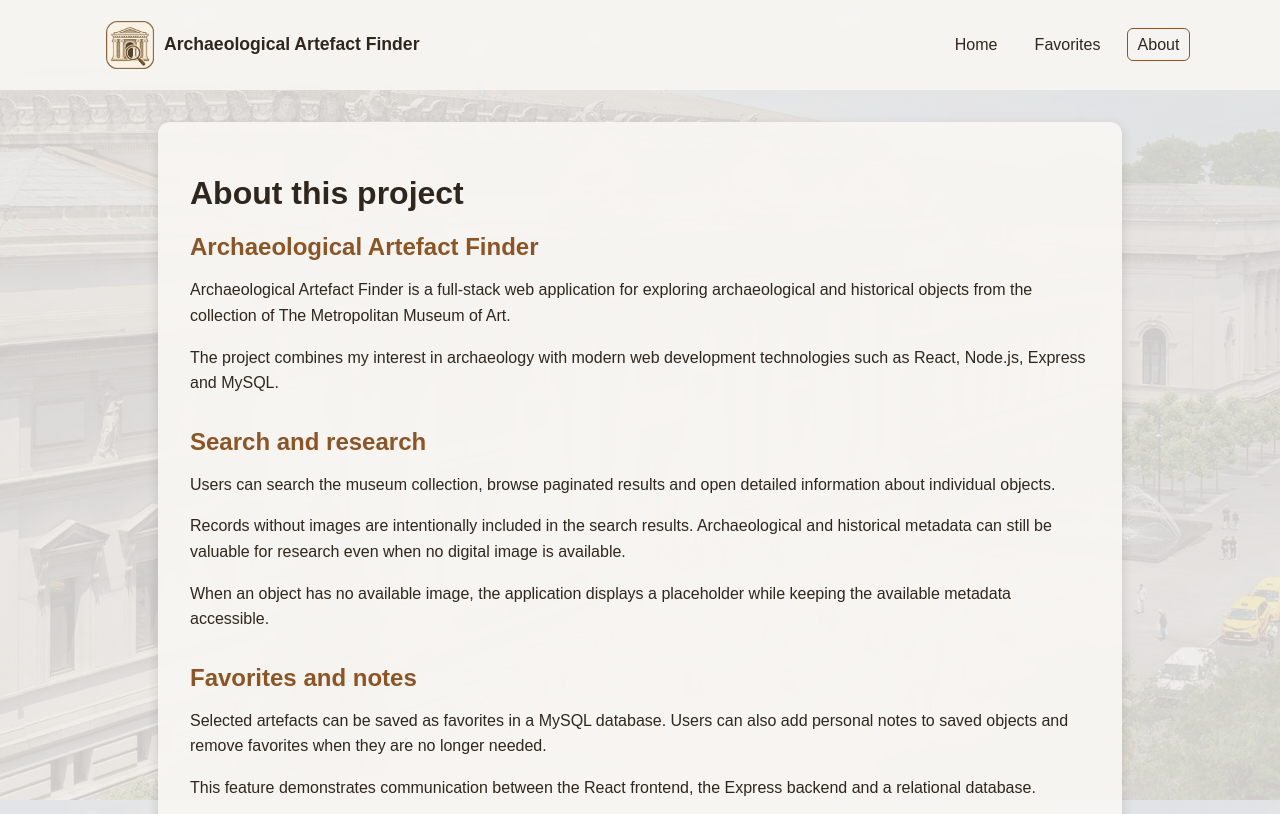
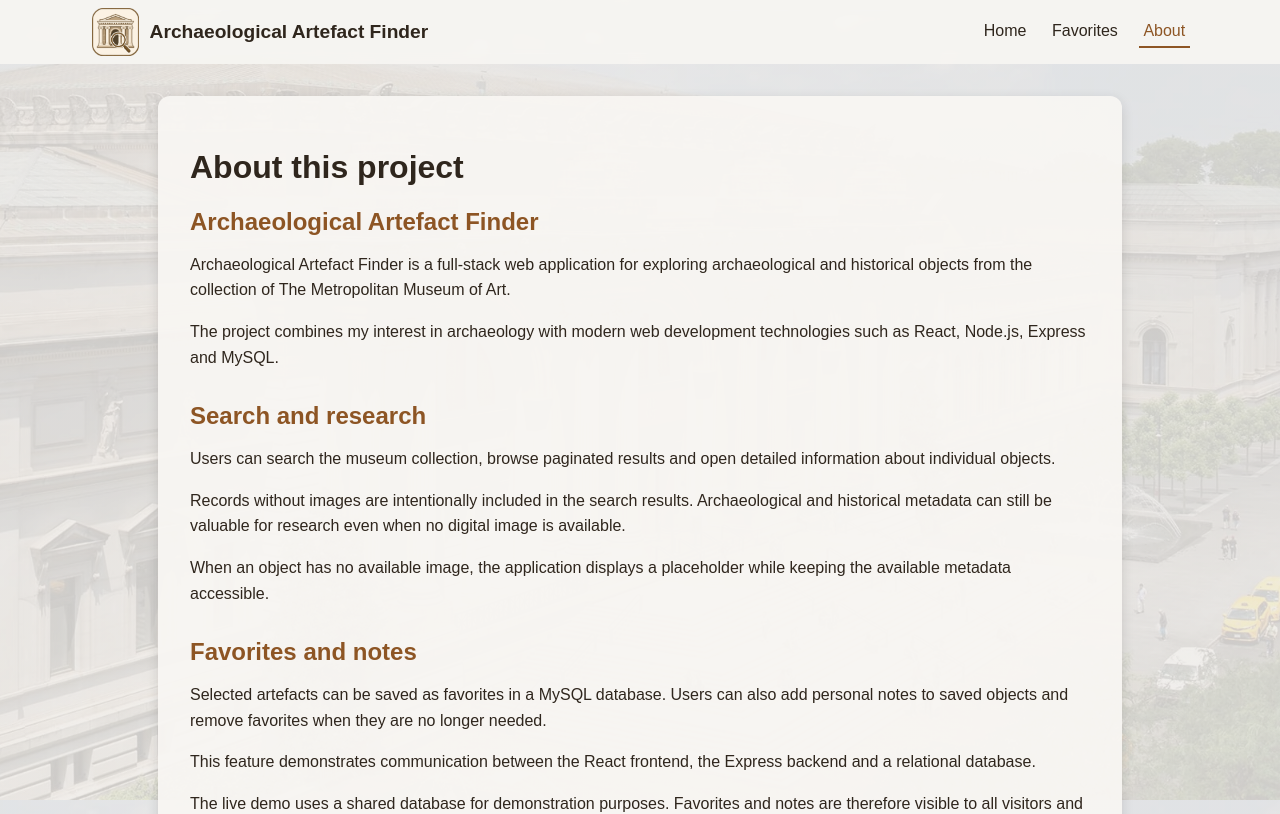
Before and after one commit to laci528-creator/archaeological-artefact-finder, a React (Vite) app in the folder client/: page /about in a window 1280 px wide. Shown: the top 814 px of the page. Built offline with nearby package versions, Linux system fonts and the light colour scheme; no server answers.

Commit message:
style: refine navigation layout and active state

```diff
--- a/client/src/index.css
+++ b/client/src/index.css
@@ -45,7 +45,7 @@
 main {
   width: min(1100px, 90%);
   margin: 0 auto;
-  padding: 2rem 0;
+  padding: 0.2rem 0;
   flex: 1;
 }
 
@@ -378,23 +378,22 @@
 .navbar {
   width: min(1100px, 90%);
   margin: 0 auto;
-
-  padding: 0.5rem 0;
+  padding: 0.2rem 0;
 
   display: flex;
   justify-content: space-between;
   align-items: center;
 
-  gap: 1rem;
+  gap: 0.2rem;
 }
 
 .logo {
   display: flex;
   align-items: center;
   gap: 10px;
-
+  padding: 0.3rem 0.1rem;
   font-weight: 700;
-  font-size: 1.1rem;
+  font-size: 1.2rem;
   color: var(--museum-text);
   text-decoration: none;
 }
@@ -412,22 +411,19 @@
 
 .nav-links a {
   color: var(--museum-text);
-
   text-decoration: none;
-
-  padding: 0.4rem 0.6rem;
-
-  border: 1px solid transparent;
-  border-radius: 6px;
+  padding: 0.4rem 0.3rem;
+  border-bottom: 2px solid transparent;
+  border-radius: 0px;
 }
 
 .nav-links a:hover {
-  background: var(--museum-pale);
+  color: var(--museum-dark);
 }
 
 .nav-links a.active {
-  background: var(--museum-light);
-  border-color: var(--museum-dark);
+  color: var(--museum-dark);
+  border-bottom-color: var(--museum-accent);
 }
 
 @media (max-width: 600px) {
```
